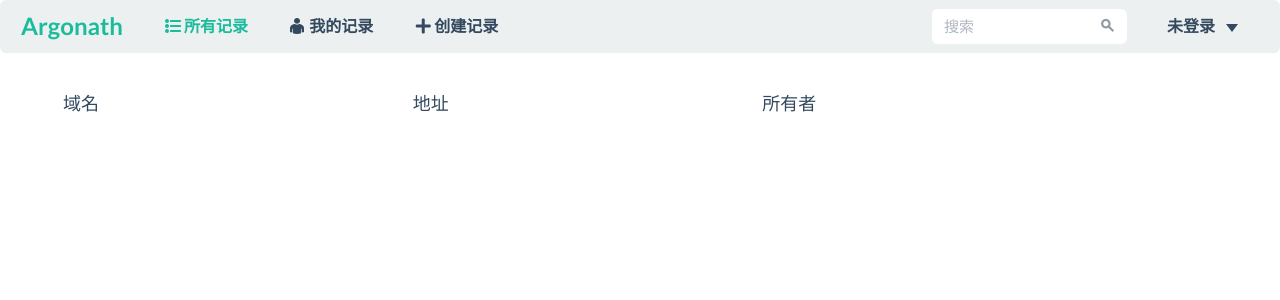
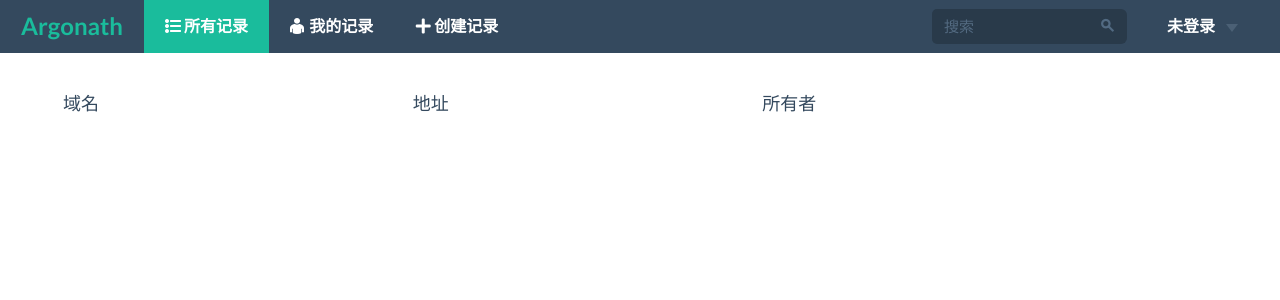
Before and after one commit to tonicmuroq/argonath, a Flask app: page /record/all/ in a window 1280 px wide. Shown: the top 300 px of the page. Run offline with Flask 2, Linux system fonts and the light colour scheme; data that the repository does not hold is empty; parts of the project's set-up code (start-up, migrations or seed data) failed here and were passed over; some libraries are stand-ins or nearby versions.

Commit message:
改用inverse吧, 多谢小明老师

```diff
--- a/argonath/templates/base.html
+++ b/argonath/templates/base.html
@@ -14,13 +14,14 @@
     {% block more_header %}{% endblock %}
     <style>
       {% block more_css %}{% endblock more_css %}
+      nav.navbar {border-radius: 0!important;}
     </style>
     <!-- COLLECTED CSS -->
   </head>
 
   <body>
     <!-- Docs master nav -->
-    <nav class="navbar navbar-default" role="navigation">
+    <nav class="navbar navbar-inverse" role="navigation">
       <div class="navbar-header">
           <a href="{{url_for('index.index')}}" class="navbar-brand">Argonath</a>
       </div>
```
